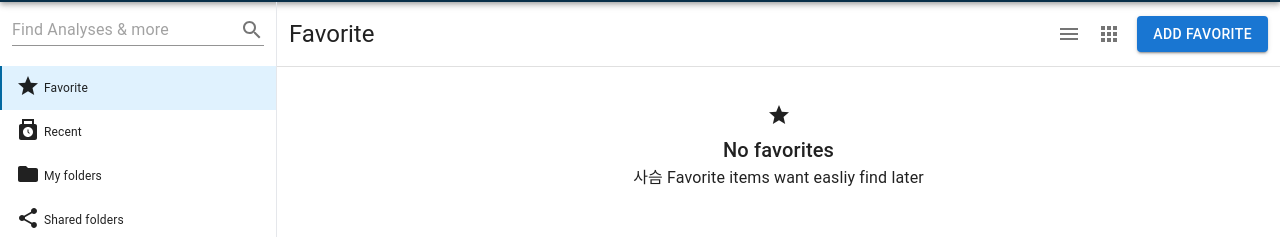
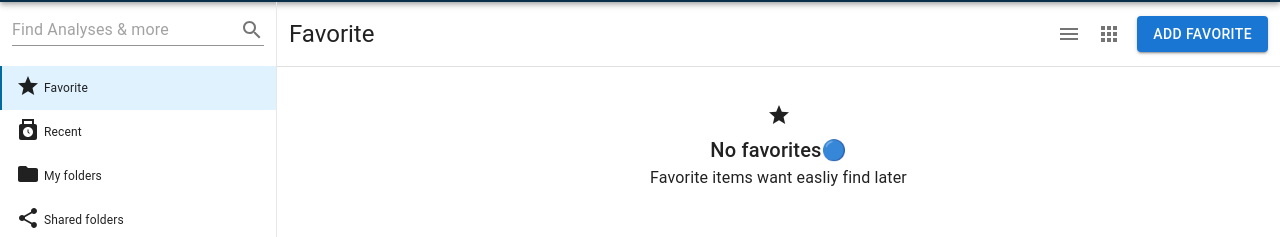
Before and after one commit to wlsdud801/quicksight_MUI_tailwind, a React (Create React App) app: page / in a window 1280 px wide. Shown: the part 62-299 px from the top of the page. Built offline with nearby package versions, Linux system fonts and the light colour scheme.

Commit message:
action test #3

```diff
--- a/src/page/Favorite/index.jsx
+++ b/src/page/Favorite/index.jsx
@@ -9,8 +9,8 @@
             <ContentsHeader title="Favorite" sortButton={true} ButtonIs={true} ButtonName="add Favorite" />
             <Box className="text-center [&&]:mt-9">
                 <Star />
-                <Typography variant="h6">No favorites</Typography>
-                <Typography variant="p">사슴 Favorite items want easliy find later</Typography>
+                <Typography variant="h6">No favorites🔵</Typography>
+                <Typography variant="p">Favorite items want easliy find later</Typography>
             </Box>
         </Box>
     );
```
